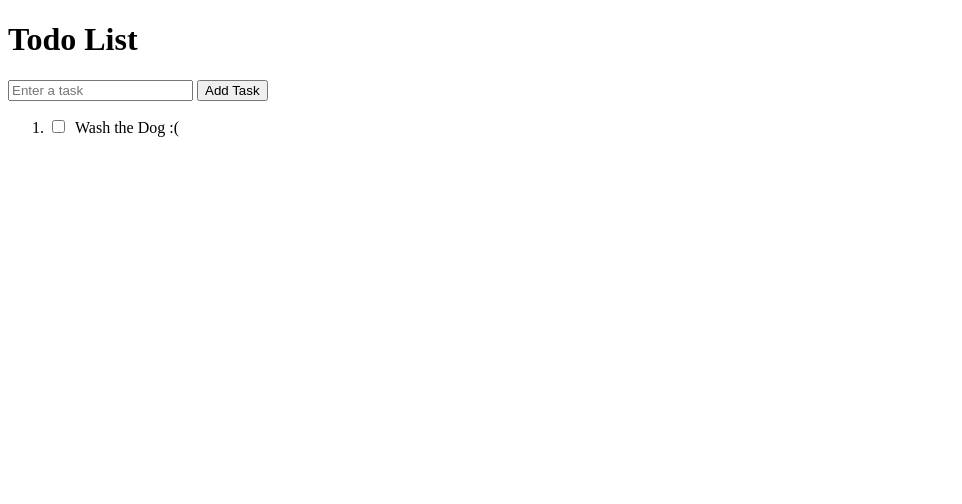
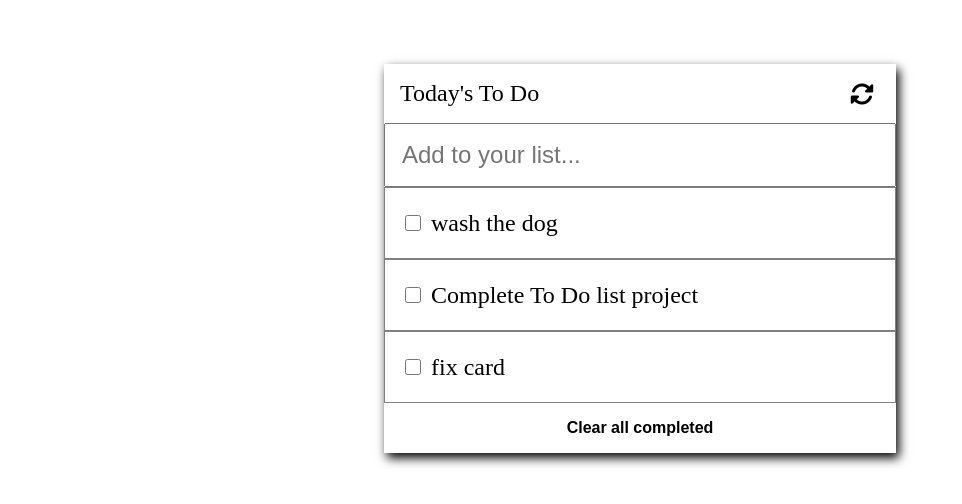
Before and after one commit to sazukeR/todo-list, a website built with webpack: page src/index.html in a window 1280 px wide. Shown: the whole page, without its empty margins (0-962 px from the left). Built offline with nearby package versions, Linux system fonts and the light colour scheme.

Commit message:
Add styles and readme

```diff
--- a/src/components/addTask.js
+++ b/src/components/addTask.js
@@ -1,21 +1,27 @@
 import toggleTask from './tooggleTask.js';
 import toggleCheckbox from './tooggleCheckbox.js';
 
-export default function addTask(inputId, listId) {
+const addTask = (inputId, listId) => {
   const taskInput = document.getElementById(inputId);
   const taskList = document.getElementById(listId);
 
   if (taskInput.value.trim() !== '') {
     const listItem = document.createElement('li');
     const checkbox = document.createElement('input');
+    const task = document.createElement('div');
+    const buttonOptions = document.createElement('button');
+    buttonOptions.innerHTML = '<i class=`fa-solid fa-ellipsis-vertical`></i>';
     checkbox.type = 'checkbox';
     checkbox.addEventListener('change', toggleTask);
     const label = document.createElement('label');
     label.textContent = taskInput.value;
     label.addEventListener('click', toggleCheckbox);
-    listItem.appendChild(checkbox);
-    listItem.appendChild(label);
-    taskList.appendChild(listItem);
+    task.append(checkbox);
+    task.append(label);
+    listItem.append(task);
+    listItem.append(buttonOptions);
+    taskList.append(listItem);
     taskInput.value = '';
   }
-}
+};
+export default addTask;
--- a/src/components/handleKeyDown.js
+++ b/src/components/handleKeyDown.js
@@ -1,8 +1,9 @@
 import addTask from './addTask.js';
 
-export default function handleKeyDown(e) {
+const handleKeyDown = (e) => {
   if (e.keyCode === 13) {
     e.preventDefault();
     addTask('taskInput', 'taskList');
   }
-}
+};
+export default handleKeyDown;
--- /dev/null
+++ b/src/components/preChargedTasks.js
@@ -0,0 +1,22 @@
+import toggleCheckbox from './tooggleCheckbox.js';
+import toggleTask from './tooggleTask.js';
+
+const preChargedTask = (t) => {
+  const taskList = document.getElementById('taskList');
+  const listItem = document.createElement('li');
+  const checkbox = document.createElement('input');
+  const task = document.createElement('div');
+  const buttonOptions = document.createElement('button');
+  buttonOptions.innerHTML = '<i class=`fa-solid fa-ellipsis-vertical`></i>';
+  checkbox.type = 'checkbox';
+  checkbox.addEventListener('change', toggleTask);
+  const label = document.createElement('label');
+  label.textContent = t;
+  label.addEventListener('click', toggleCheckbox);
+  task.appendChild(checkbox);
+  task.appendChild(label);
+  listItem.appendChild(task);
+  listItem.appendChild(buttonOptions);
+  taskList.appendChild(listItem);
+};
+export default preChargedTask;
--- a/src/index.html
+++ b/src/index.html
@@ -4,15 +4,21 @@
     <meta charset="UTF-8">
     <meta http-equiv="X-UA-Compatible" content="IE=edge">
     <meta name="viewport" content="width=device-width, initial-scale=1.0">
+    <script src="https://kit.fontawesome.com/86cc835e69.js" crossorigin="anonymous"></script>
     <title>Todo List</title>
 </head>
 <body>
   <body>
-    <h1>Todo List</h1>
-    <input type="text" id="taskInput" placeholder="Enter a task" >
-    <button id="taskButton">Add Task</button>
-    <ol id="taskList">
-    </ol>
+    <div class="todo-box">
+      <div class="task-header">
+        <h1>Today's To Do</h1>
+        <button class="refresh-button" type="button"><i class="fa-solid fa-rotate"></i></button>
+      </div>
+      <input type="text" id="taskInput" placeholder="Add to your list..." >
+      <ul id="taskList">
+      </ul>
+      <button type="button" class="clear-button">Clear all completed</button>
+    </div>
 </body>
 </body>
 </html>
--- a/src/index.js
+++ b/src/index.js
@@ -1,22 +1,9 @@
-import addTask from './components/addTask.js';
 import handleKeyDown from './components/handleKeyDown.js';
-import toggleCheckbox from './components/tooggleCheckbox.js';
-import toggleTask from './components/tooggleTask.js';
+import preChargedTask from './components/preChargedTasks.js';
 import './styles.css';
 
-const button = document.getElementById('taskButton');
+preChargedTask('wash the dog');
+preChargedTask('Complete To Do list project');
+preChargedTask('fix card');
 const taskInput = document.getElementById('taskInput');
-
-const listItem = document.createElement('li');
-const checkbox = document.createElement('input');
-checkbox.type = 'checkbox';
-checkbox.addEventListener('change', toggleTask);
-const label = document.createElement('label');
-label.textContent = 'Wash the Dog :(';
-label.addEventListener('click', toggleCheckbox);
-listItem.appendChild(checkbox);
-listItem.appendChild(label);
-document.querySelector('ol').appendChild(listItem);
-
-button.addEventListener('click', () => addTask('taskInput', 'taskList'));
 taskInput.addEventListener('keydown', (e) => handleKeyDown(e));
--- a/src/styles.css
+++ b/src/styles.css
@@ -1,18 +1,98 @@
+html,
+body {
+  margin: 0;
+  padding: 0;
+  box-sizing: border-box;
+  display: flex;
+  justify-content: center;
+  text-align: center;
+  width: 100%;
+}
+
+button {
+  border: none;
+  background-color: transparent;
+}
+
+h1 {
+  margin: 0;
+  font-size: 1.5rem;
+  font-weight: 300;
+}
+
+input {
+  outline: none;
+}
+
+.todo-box {
+  display: flex;
+  flex-direction: column;
+  width: 40%;
+  min-width: 470px;
+  margin-top: 4rem;
+  box-shadow: 3px 5px 10px;
+  margin-bottom: 3rem;
+}
+
+.task-header {
+  display: flex;
+  justify-content: space-between;
+  padding: 1rem;
+}
+
+.task-header button i {
+  font-size: 1.5rem;
+}
+
 ul {
-  list-style-type: none;
+  display: flex;
+  flex-direction: column;
+  list-style: none;
   padding: 0;
+  margin: 0;
 }
 
 li {
-  margin-bottom: 5px;
+  display: flex;
+  justify-content: space-between;
   cursor: pointer;
+  padding: 0.5rem 1rem;
+  border: 1px solid grey;
+}
+
+li :nth-child(1) {
+  display: flex;
+  justify-content: space-between;
+}
+
+li :nth-child(1) label {
+  display: flex;
+  align-items: center;
+  font-size: 1.5rem;
+}
+
+li :nth-child(2) i {
+  font-size: 2rem;
+}
+
+#taskInput {
+  padding: 1rem;
+  font-size: 1.5rem;
 }
 
 input[type="checkbox"] {
   margin-right: 10px;
+  width: 1rem;
+  height: 3rem;
 }
 
 .completed {
   text-decoration: line-through;
   color: gray;
 }
+
+.clear-button {
+  padding: 1rem;
+  font-size: 1rem;
+  font-weight: bold;
+}
```
Also changed, not shown: README.md, src/assets/aSimpleTodoList.png (added).
